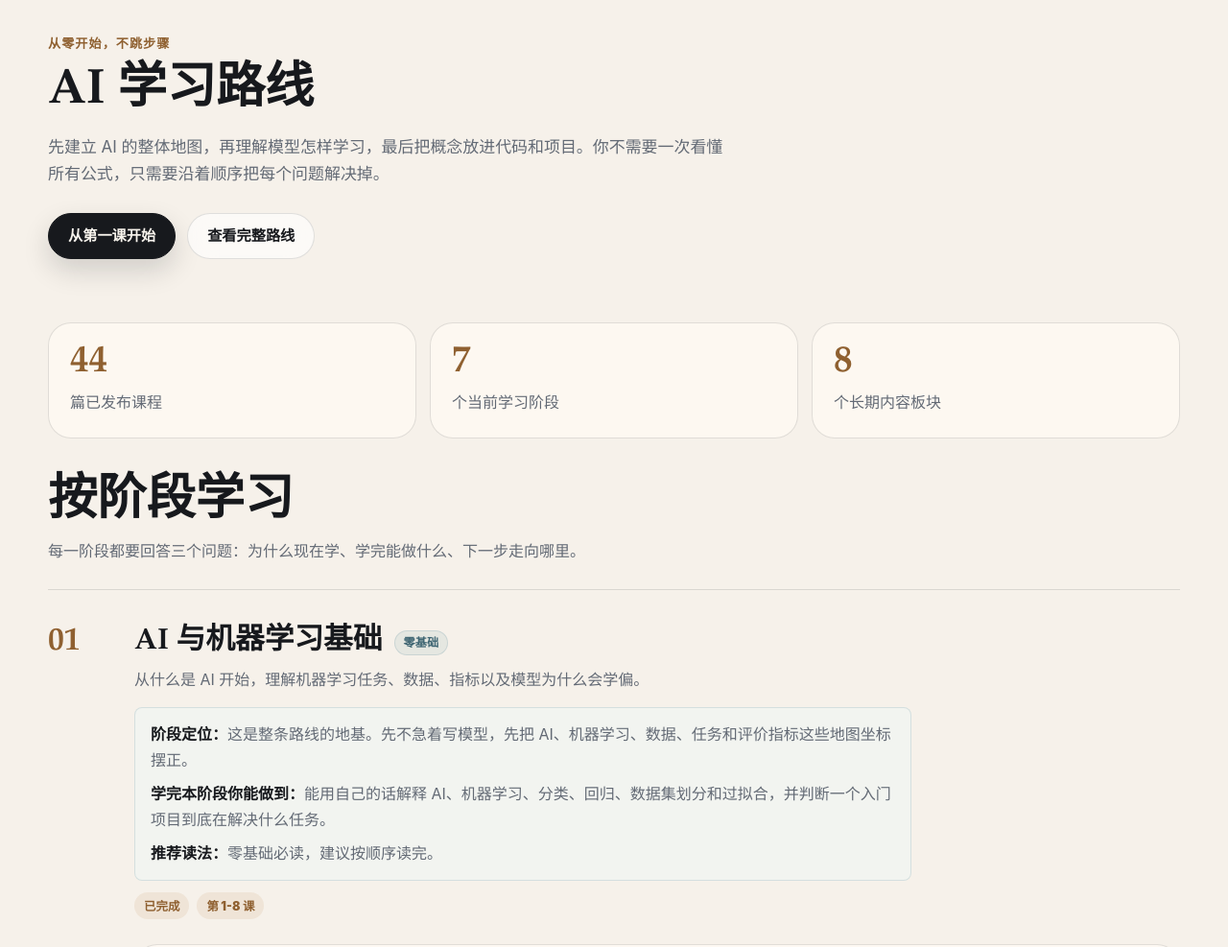
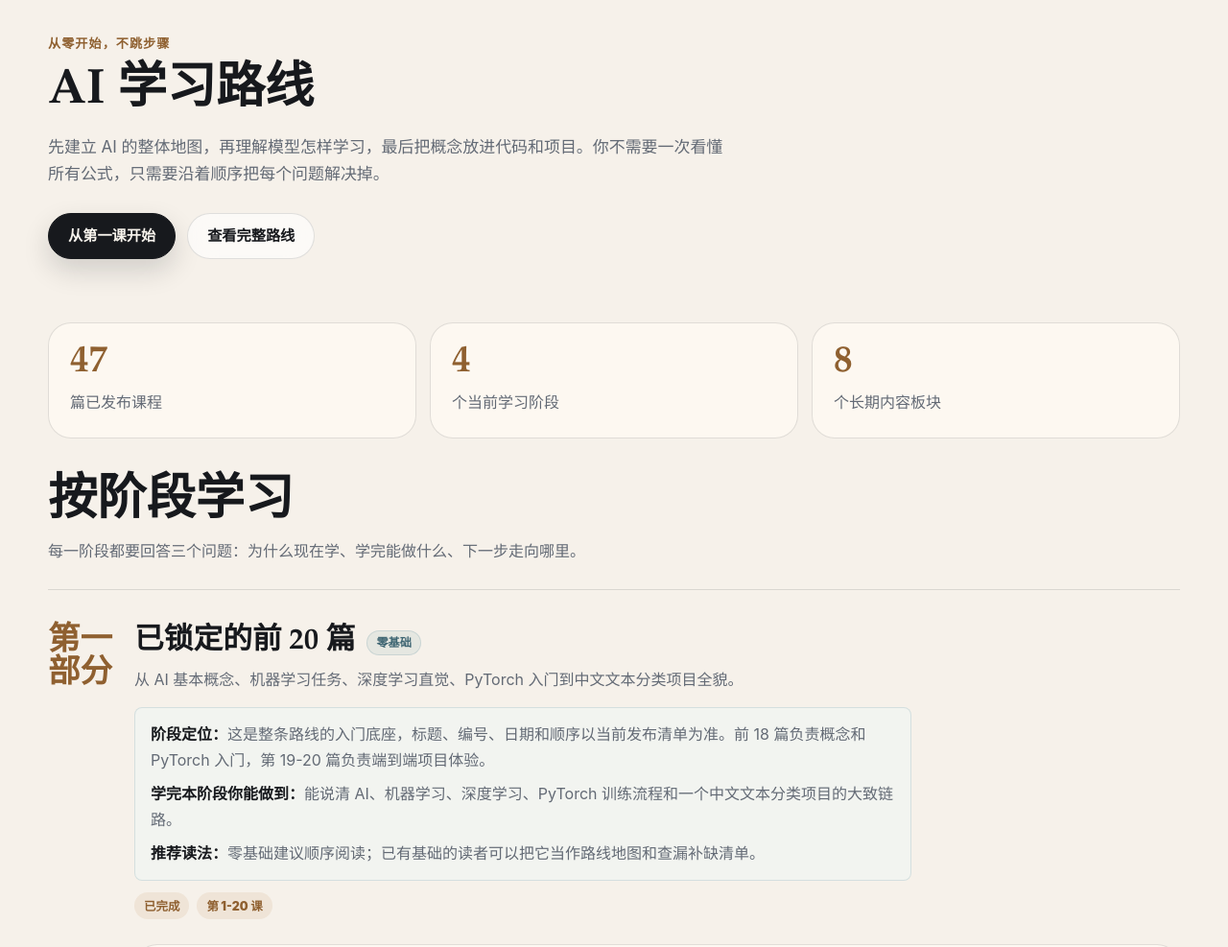
Before and after one commit to Frank-debug666/bestsdz-blog, an Astro site: page /ai-roadmap in a window 1280 px wide. Shown: the part 139-1126 px from the top of the page at 96% size. Built offline with nearby package versions, Linux system fonts and the light colour scheme; Astro itself is replaced by a stand-in of ours; some packages are replaced by stand-ins of ours; no server answers.

Commit message:
Align learning stages with optimized plan

```diff
--- a/src/learning-path.ts
+++ b/src/learning-path.ts
@@ -86,6 +86,9 @@ export const contentSections: ContentSection[] = [
       'pytorch-training-flow',
       'pytorch-tensor-dtype-device-indexing',
       'pytorch-autograd-requires-grad-backward',
+      'computation-graph-gradient-accumulation',
+      'shape-data-contract',
+      'reshape-view-transpose-broadcast',
     ],
   },
   {
@@ -146,13 +149,13 @@ export const contentSections: ContentSection[] = [
 
 export const learningStages: LearningStage[] = [
   {
-    id: 'start',
-    number: '01',
-    title: 'AI 与机器学习基础',
-    description: '从什么是 AI 开始，理解机器学习任务、数据、指标以及模型为什么会学偏。',
-    positioning: '这是整条路线的地基。先不急着写模型，先把 AI、机器学习、数据、任务和评价指标这些地图坐标摆正。',
-    outcome: '能用自己的话解释 AI、机器学习、分类、回归、数据集划分和过拟合，并判断一个入门项目到底在解决什么任务。',
-    readingMode: '零基础必读，建议按顺序读完。',
+    id: 'locked-first-20',
+    number: '第一部分',
+    title: '已锁定的前 20 篇',
+    description: '从 AI 基本概念、机器学习任务、深度学习直觉、PyTorch 入门到中文文本分类项目全貌。',
+    positioning: '这是整条路线的入门底座，标题、编号、日期和顺序以当前发布清单为准。前 18 篇负责概念和 PyTorch 入门，第 19-20 篇负责端到端项目体验。',
+    outcome: '能说清 AI、机器学习、深度学习、PyTorch 训练流程和一个中文文本分类项目的大致链路。',
+    readingMode: '零基础建议顺序阅读；已有基础的读者可以把它当作路线地图和查漏补缺清单。',
     status: '已完成',
     level: '零基础',
     startLesson: 1,
@@ -165,69 +168,27 @@ export const learningStages: LearningStage[] = [
       'train-validation-test-sets',
       'classification-metrics',
       'overfitting-underfitting-data-leakage',
-    ],
-  },
-  {
-    id: 'principles',
-    number: '02',
-    title: '深度学习原理入门',
-    description: '把神经网络、激活函数、损失函数、梯度下降、交叉熵和反向传播连成一条主线。',
-    positioning: '这一阶段负责建立“模型为什么能学”的直觉。先理解神经网络、误差和参数更新，再进入 PyTorch 才不会只是在抄 API。',
-    outcome: '能讲清神经网络、激活函数、损失函数、梯度下降、交叉熵和反向传播之间的关系。',
-    readingMode: '想理解原理的人必读；只想先跑项目的人也建议至少读完第 9、11、12、14 课。',
-    status: '已完成',
-    level: '初级',
-    startLesson: 9,
-    postIds: [
       'what-is-neural-network',
       'activation-function',
       'loss-function',
       'gradient-descent',
+      'cross-entropy-loss',
       'forward-and-backpropagation',
-      'cross-entropy-loss',
-    ],
-  },
-  {
-    id: 'pytorch',
-    number: '03',
-    title: 'PyTorch 入门训练主线',
-    description: '对应前 20 篇中的 PyTorch 入门内容，先跑通 Tensor、Linear、DataLoader 和完整训练流程。',
-    positioning: '把前面抽象的概念放进代码里。这里不追求写复杂模型，只追求把 Tensor、层、数据加载和训练循环跑通。',
-    outcome: '能读懂一个最小 PyTorch 训练脚本，知道数据如何进入模型、损失如何计算、参数如何更新。',
-    readingMode: '准备写代码时必读；读完可以先做一个最小训练实验。',
-    status: '已完成',
-    level: '初级',
-    startLesson: 15,
-    postIds: [
       'what-is-tensor',
       'pytorch-linear-layer',
       'pytorch-dataloader',
       'pytorch-training-flow',
-    ],
-  },
-  {
-    id: 'first-projects',
-    number: '04',
-    title: '前 20 篇项目复盘',
-    description: '通过中文文本分类项目复盘，先看一个模型项目从训练脚本到 API 和前端的大概轮廓。',
-    positioning: '这是端到端体验，不是逐环节深挖。先让读者看到一个项目完整跑起来，后面再拆开讲每个环节为什么这样做。',
-    outcome: '能描述一个中文文本分类项目从数据、训练、保存、API 到前端的大致链路。',
-    readingMode: '项目感优先，适合想先看到结果的人；细节会在后续阶段逐步补齐。',
-    status: '已完成',
-    level: '项目实战',
-    startLesson: 19,
-    postIds: [
       'spam-sms-project-retrospective',
       'rf-text-classification-system',
     ],
   },
   {
     id: 'traditional-ml',
-    number: '05',
-    title: '传统机器学习基础（21-34）',
+    number: '阶段二',
+    title: '传统机器学习基础（21～34）',
     description: '补齐文本分类项目背后的数据处理、算法、评估和模型选择知识。',
-    positioning: '前面直接跳进了神经网络和 PyTorch，现在退一步，用更简单的模型把“数据 → 训练 → 评估 → 选择”主线走通。这是回顾加深，不是突然倒车。',
-    outcome: '能拿到一份结构化数据，独立完成清洗、特征工程、建模、评估、模型选择和保存。',
+    positioning: '前面 1-20 篇已经见过梯度下降、损失函数和训练流程。现在退一步，用最简单的模型把“数据 → 训练 → 评估 → 选择”这条主线彻底走通。这是回顾加深，不是突然倒车。',
+    outcome: '拿到一份结构化表格数据，独立完成清洗、特征工程、建模、评估、模型选择和保存，并用规范流程比较多个算法。',
     readingMode: '建议系统读。做项目时遇到数据和模型选择问题，也可以按需回查。',
     status: '已完成',
     level: '初级',
@@ -251,11 +212,11 @@ export const learningStages: LearningStage[] = [
   },
   {
     id: 'text-classification',
-    number: '06',
-    title: '文本分类项目（35-42）',
+    number: '阶段三',
+    title: '文本分类项目（35～42）',
     description: '重新拆解中文文本分类链路，从编码清洗、分词、向量化、评估、保存一路做到演示页面。',
-    positioning: '第 19-20 课是端到端体验，本阶段是逐环节吃透。不是重讲，而是把中文文本分类的每个关键步骤拆开、讲透、能复用。',
-    outcome: '能从一份原始中文文本出发，完成清洗、分词、向量化、训练、评估、保存和演示页面。',
+    positioning: '第 19-20 篇是端到端体验，本阶段是逐环节吃透。不是重讲，而是把中文文本分类的每个关键步骤拆开、讲透、能复用。',
+    outcome: '从一份原始中文文本出发，独立完成清洗、分词、向量化、训练、评估、保存和演示页面，并能解释每个环节为什么这么做。',
     readingMode: '如果已经吃透第 19-20 课，可按薄弱环节跳读；否则建议顺序阅读。',
     status: '已完成',
     level: '项目实战',
@@ -273,11 +234,11 @@ export const learningStages: LearningStage[] = [
   },
   {
     id: 'pytorch-deepening',
-    number: '07',
-    title: 'PyTorch 深度学习基础（43-44）',
-    description: '在前 20 篇 PyTorch 入门上继续深化，补齐 Tensor 进阶、自动微分、计算图和后续训练诊断。',
-    positioning: '这一阶段开始补真实训练里的硬功夫：dtype、device、shape、计算图、优化器和训练排错。它决定你能不能独立读懂训练脚本。',
-    outcome: '能独立搭建 PyTorch 训练脚本，正确处理 Shape、device、梯度清空、优化器选择和学习率策略。',
+    number: '阶段四',
+    title: 'PyTorch 深度学习基础（43～58）',
+    description: '在前 20 篇 PyTorch 入门上继续深化，补齐张量操作、自动微分、优化器家族和训练排错能力。',
+    positioning: '本阶段补齐实际训练需要的张量操作、自动微分、优化器家族和训练排错能力。它决定你能不能独立读懂任何 PyTorch 训练脚本，并诊断常见训练问题。',
+    outcome: '独立搭建一个 PyTorch 训练脚本，正确处理 Shape、device、梯度清空、优化器选择和学习率策略，并能根据 loss/accuracy 曲线诊断训练问题。',
     readingMode: '当前更新主线，建议跟更；每篇都要配合代码自检。',
     status: '更新中',
     level: '初级',
@@ -285,22 +246,16 @@ export const learningStages: LearningStage[] = [
     postIds: [
       'pytorch-tensor-dtype-device-indexing',
       'pytorch-autograd-requires-grad-backward',
+      'computation-graph-gradient-accumulation',
+      'shape-data-contract',
+      'reshape-view-transpose-broadcast',
     ],
   },
 ];
 
 export const futureStages: FutureStage[] = [
   {
-    number: '07 续',
-    range: '45-58',
-    title: 'PyTorch 深度学习基础后续',
-    description: '继续补齐计算图、Shape、Dataset、优化器、GPU 训练、正则化和训练诊断。',
-    outcome: '能独立搭建 PyTorch 训练脚本，并根据 loss、accuracy 和梯度状态诊断常见训练问题。',
-    status: '预告',
-    topics: ['计算图', 'Shape', 'Dataset/DataLoader', '优化器', '训练诊断'],
-  },
-  {
-    number: '08',
+    number: '阶段五',
     range: '59-68',
     title: '深度学习项目',
     description: '通过回归、二维分类、表格分类和图像分类项目，把 Dataset、模型、损失、优化器、评估和推理串起来。',
@@ -309,7 +264,7 @@ export const futureStages: FutureStage[] = [
     topics: ['回归项目', '二维分类', '表格分类', 'CNN', '项目模板'],
   },
   {
-    number: '09',
+    number: '阶段六',
     range: '69-78',
     title: 'NLP 与序列模型',
     description: '从文本编号进入 Embedding、FastText、RNN、LSTM 和文本生成，先理解序列模型的能力与局限。',
@@ -318,7 +273,7 @@ export const futureStages: FutureStage[] = [
     topics: ['Token 与词表', 'Padding 与 Mask', 'Embedding', 'RNN/LSTM'],
   },
   {
-    number: '10',
+    number: '阶段七',
     range: '79-90',
     title: 'Transformer 与 BERT',
     description: '放慢 Attention 推导过程，从 RNN 的局限进入 Self-Attention、Transformer Encoder 和 BERT 分类。',
@@ -327,7 +282,7 @@ export const futureStages: FutureStage[] = [
     topics: ['QKV', 'Self-Attention', 'Position Encoding', 'BERT'],
   },
   {
-    number: '11',
+    number: '阶段八',
     range: '91-100',
     title: '大模型开发',
     description: '从安全调用 API 开始，逐步掌握提示词、结构化输出、Few-shot、ReAct 和工具调用。',
@@ -336,7 +291,7 @@ export const futureStages: FutureStage[] = [
     topics: ['模型 API', '流式输出', '结构化输出', 'Tool Calling'],
   },
   {
-    number: '12',
+    number: '阶段九',
     range: '101-110',
     title: 'RAG 与知识库',
     description: '掌握从文档进入知识库到检索、重排、引用回答和评估的完整流程。',
@@ -345,7 +300,7 @@ export const futureStages: FutureStage[] = [
     topics: ['Chunk', 'Embedding', '向量数据库', 'RAG 评估'],
   },
   {
-    number: '13',
+    number: '阶段十',
     range: '111-116',
     title: 'Dify / RAGFlow',
     description: '围绕 AI 应用工程问题拆解工具，不写成按钮说明，而是解释工作流如何解决真实问题。',
@@ -354,16 +309,16 @@ export const futureStages: FutureStage[] = [
     topics: ['工作流', '变量流', '知识检索', '权限与日志'],
   },
   {
-    number: '14',
+    number: '阶段十一',
     range: '117-125',
-    title: '部署与模型优化',
-    description: '把模型从本地脚本变成 API 服务，再理解量化、剪枝、蒸馏的速度、显存和成本取舍。',
+    title: '部署与优化',
+    description: '先完成应用服务化，再用通俗方式理解模型压缩，最后把模型变成能给别人用的服务。',
     outcome: '能把模型打包成 Docker API 服务，并根据设备和业务目标选择模型压缩方案。',
     status: '预告',
     topics: ['Streamlit/Flask', 'Docker', '量化', '蒸馏'],
   },
   {
-    number: '15',
+    number: '阶段十二',
     range: '126+',
     title: '综合毕业项目',
     description: '综合项目不无限拉长。每个项目都有毕业标准，完成 6 个方向中的任意 3 个，即视为整条路线毕业。',
@@ -407,9 +362,9 @@ export const graduationProjects: GraduationProject[] = [
 ];
 
 export const upcomingLessons = [
-  ['2026-09-22', '计算图与梯度累积：为什么训练前必须清空梯度', 'PyTorch 深度学习基础'],
-  ['2026-09-29', 'Shape 是深度学习最重要的数据契约', 'PyTorch 深度学习基础'],
-  ['2026-10-06', 'reshape、view、transpose 和广播机制怎么选', 'PyTorch 深度学习基础'],
+  ['2026-07-09', '自定义 Dataset：怎样封装自己的训练数据', '阶段四：PyTorch 深度学习基础'],
+  ['2026-07-12', 'DataLoader 进阶：batch、shuffle 与并行加载', '阶段四：PyTorch 深度学习基础'],
+  ['2026-07-14', 'nn.Module 详解：模型为什么要继承这个类', '阶段四：PyTorch 深度学习基础'],
 ] as const;
 
 export function getLessonSortKey(label: string | number | undefined) {
```
Also changed, not shown: src/pages/index.astro (+7 -7 lines), src/pages/start.astro (+12 -12 lines), src/pages/videos.astro (+12 -4 lines).
